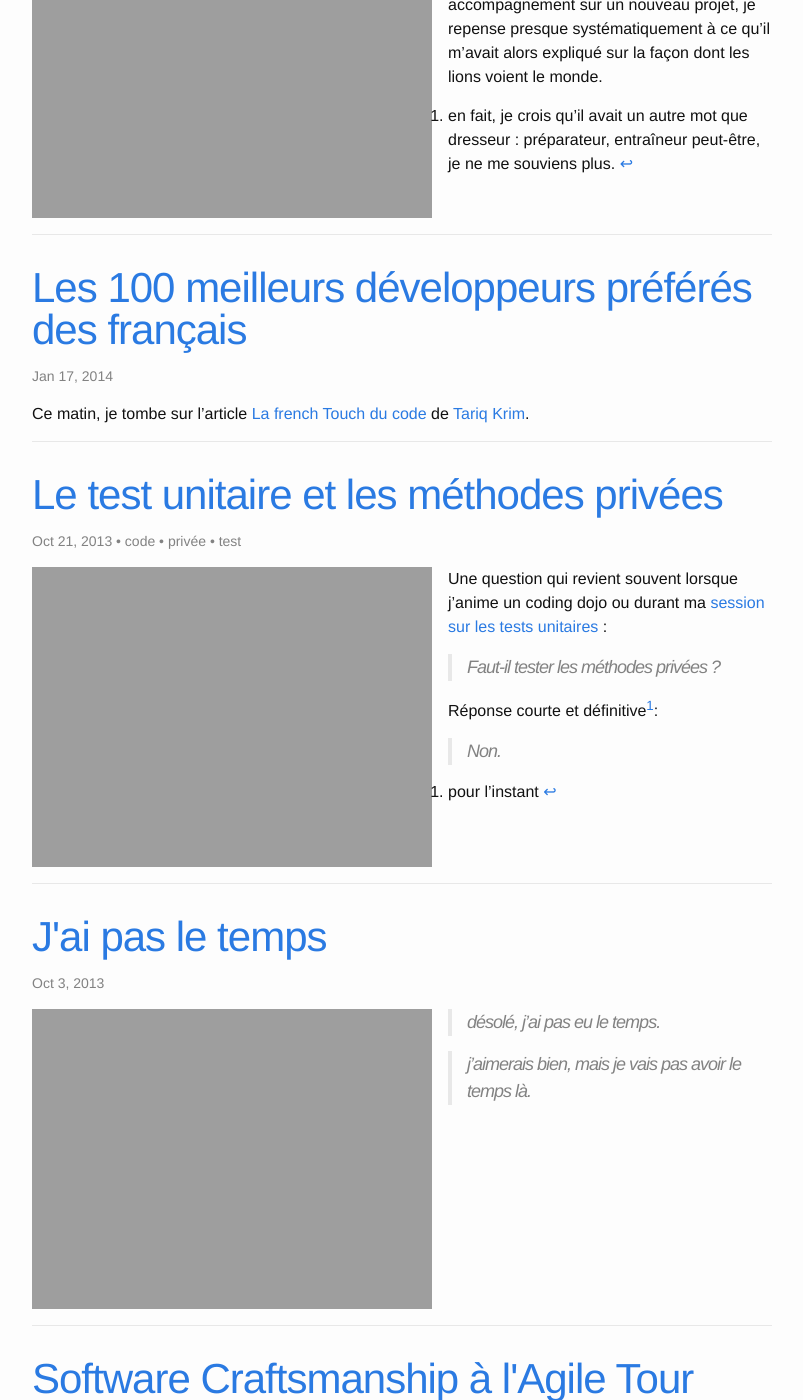
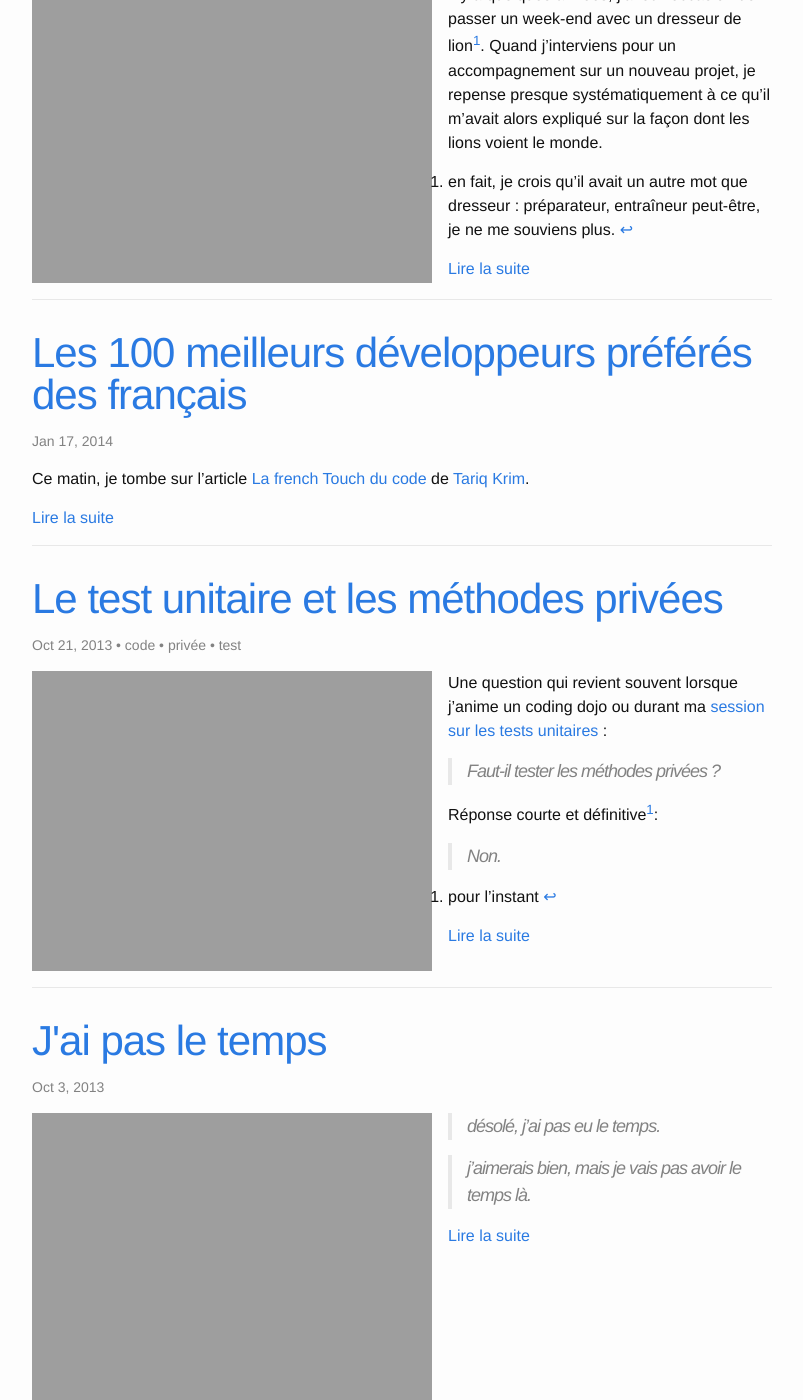
Before and after one commit to guillaumevincent/blog.crafting-labs.fr, a Jekyll site: the page built from index.html, in a window 1280 px wide and 1400 px high, scrolled down 1974 px. Shown: the whole window, without its empty margins (238-1041 px from the left). Built offline with Jekyll 4.4.1, drawn with Linux system fonts in a browser that asks for light colours; the list of posts is cut into pages by our own code; some of the changed text lies outside the part shown.

Commit message:
add link to access full post

```diff
--- a/index.html
+++ b/index.html
@@ -15,6 +15,7 @@ layout: default
     <p class="post-meta">{{ post.date | date: "%b %-d, %Y" }}{% if page.author %} • {{ page.author }}{% endif %}{% if post.categories %}
       {% for category in post.categories %}• {{ category }} {% endfor %}{% endif %}</p>
     {{ post.excerpt }}
+    <p><a href="{{ post.url }}" title="{{ post.title }}">Lire la suite</a></p>
   </article>
   {% endfor %}
 </div>
```
